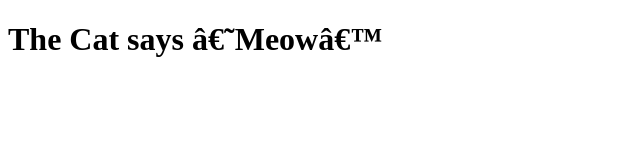
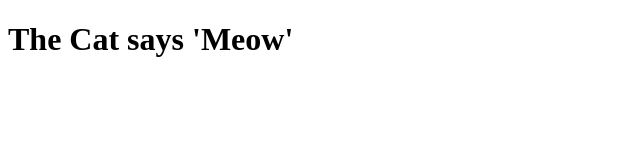
Before and after one commit to mcquackers/Metis-Prework, a plain HTML site: page cats.html in a window 1280 px wide. Shown: the whole page, without its empty margins (0-640 px from the left). Drawn offline with Linux system fonts and the light colour scheme.

Commit message:
Smartquotes can suck a dick

```diff
--- a/cats.html
+++ b/cats.html
@@ -2,10 +2,10 @@
 <!—- Cats ->
 <html>
 	<head>
-	<meta charset=“UTF-8”>
+	<meta charset="UTF-8">
 	<title>Kitty Kitty Meow Meow!</title>
 	</head>
 <body>
-<h1>The Cat says ‘Meow’</h1>
+<h1>The Cat says 'Meow'</h1>
 </body>
 </html>
```
Also changed, not shown: breaks.html (+1 -1 lines), index.html (+2 -2 lines), paragraphs.html (+1 -1 lines).
